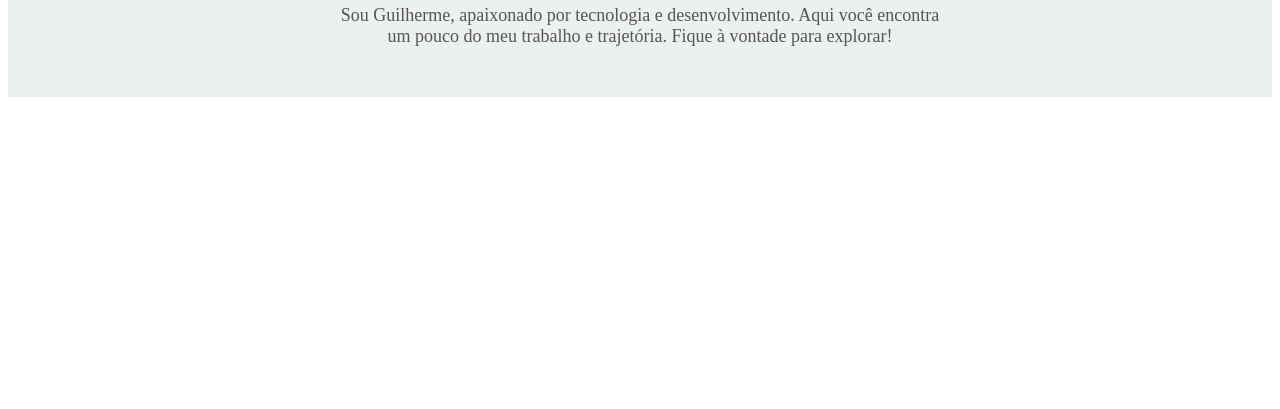
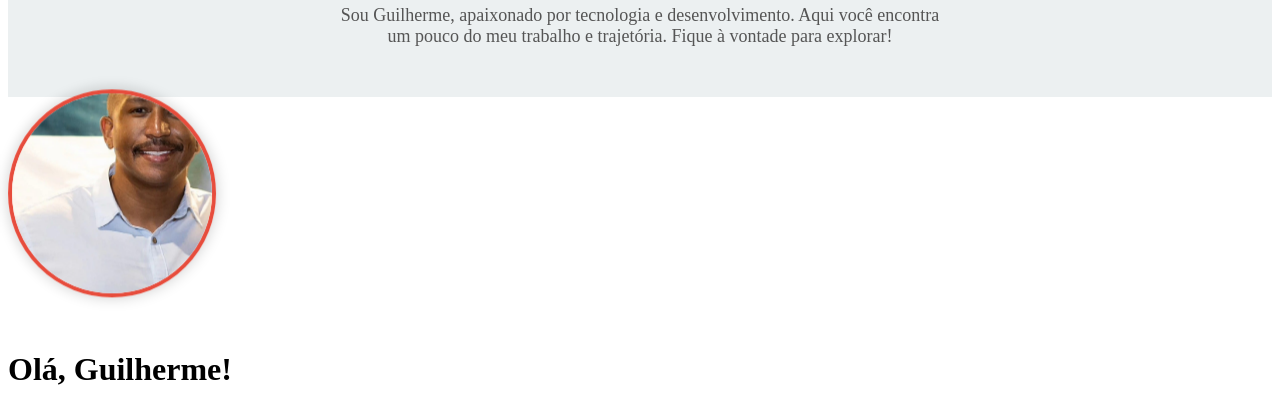
Before and after one commit to Guilherme-aoc/portfolio-Guilherme, a plain HTML site: page index.html in a window 1280 px wide. Shown: the part 464-873 px from the top of the page. Before the commit the page ends 800 px from the top, so only its background shows below. Drawn offline with Linux system fonts and the light colour scheme.

Commit message:
Update index.html

```diff
--- a/index.html
+++ b/index.html
@@ -22,3 +22,7 @@
   </section>
 </body>
 </html>
+<div class="centralizar">
+  <img src="guilherme.jpg" alt="Foto do Guilherme" class="foto-perfil">
+  <h1>Olá, Guilherme!</h1>
+</div>
```
